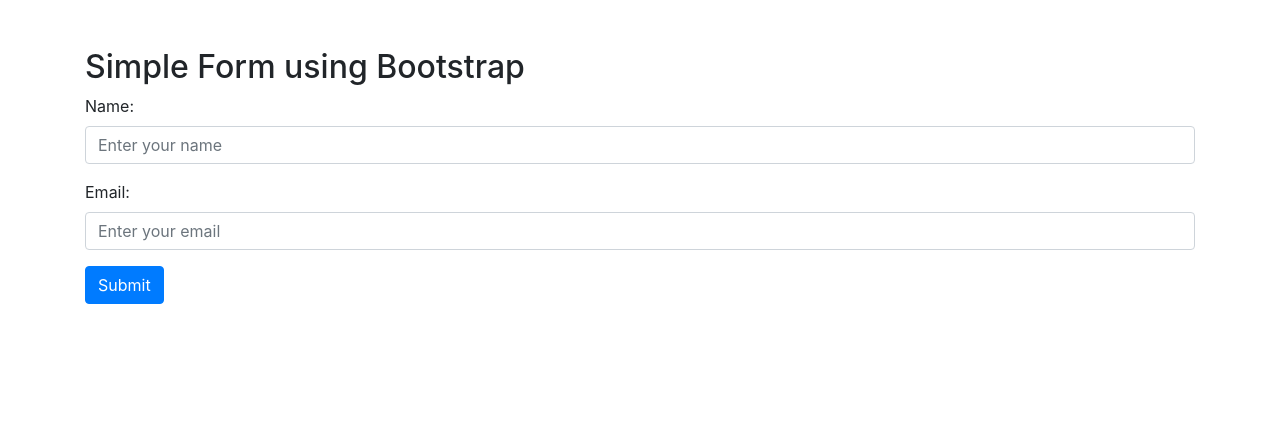
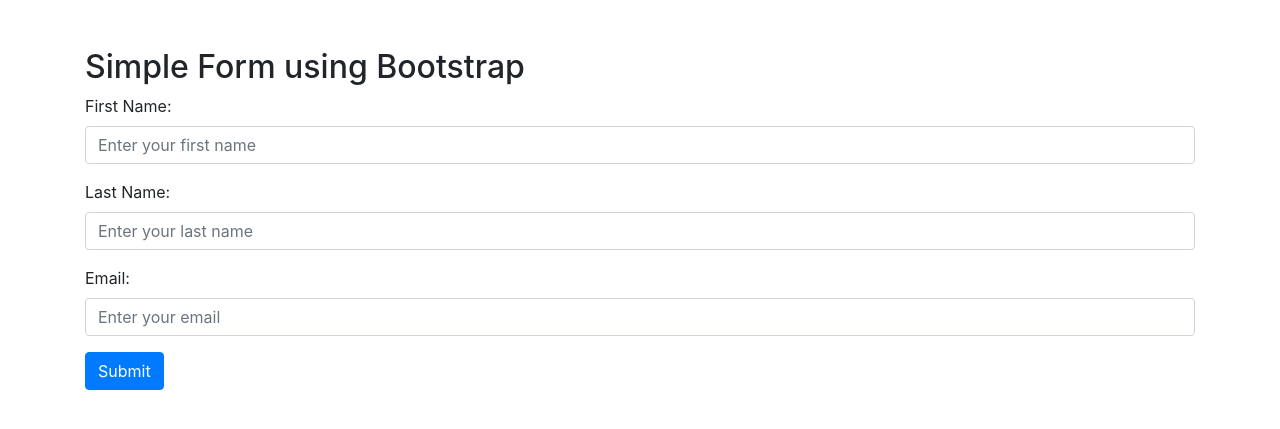
Before and after one commit to yasir19007/form_using_gitcommands, a Flask app: page / in a window 1280 px wide. Shown: the top 429 px of the page. Run offline with Flask 3, Linux system fonts and the light colour scheme; some libraries are stand-ins or nearby versions.

Commit message:
yasir work is done

```diff
--- a/form/templates/index.html
+++ b/form/templates/index.html
@@ -8,14 +8,22 @@
     <div class="container mt-5">
         <h2>Simple Form using Bootstrap</h2>
         <form>
+
             <div class="form-group">
-                <label for="name">Name:</label>
-                <input type="text" class="form-control" id="name" placeholder="Enter your name">
+                <label for="name">First Name:</label>
+                <input type="text" class="form-control" id="name" placeholder="Enter your first name">
             </div>
+
+            <div class="form-group">
+                <label for="name">Last Name:</label>
+                <input type="text" class="form-control" id="name" placeholder="Enter your last name">
+            </div>
+
             <div class="form-group">
                 <label for="email">Email:</label>
                 <input type="email" class="form-control" id="email" placeholder="Enter your email">
             </div>
+
             <button type="submit" class="btn btn-primary">Submit</button>
         </form>
     </div>
```
Also changed, not shown: README.md.
